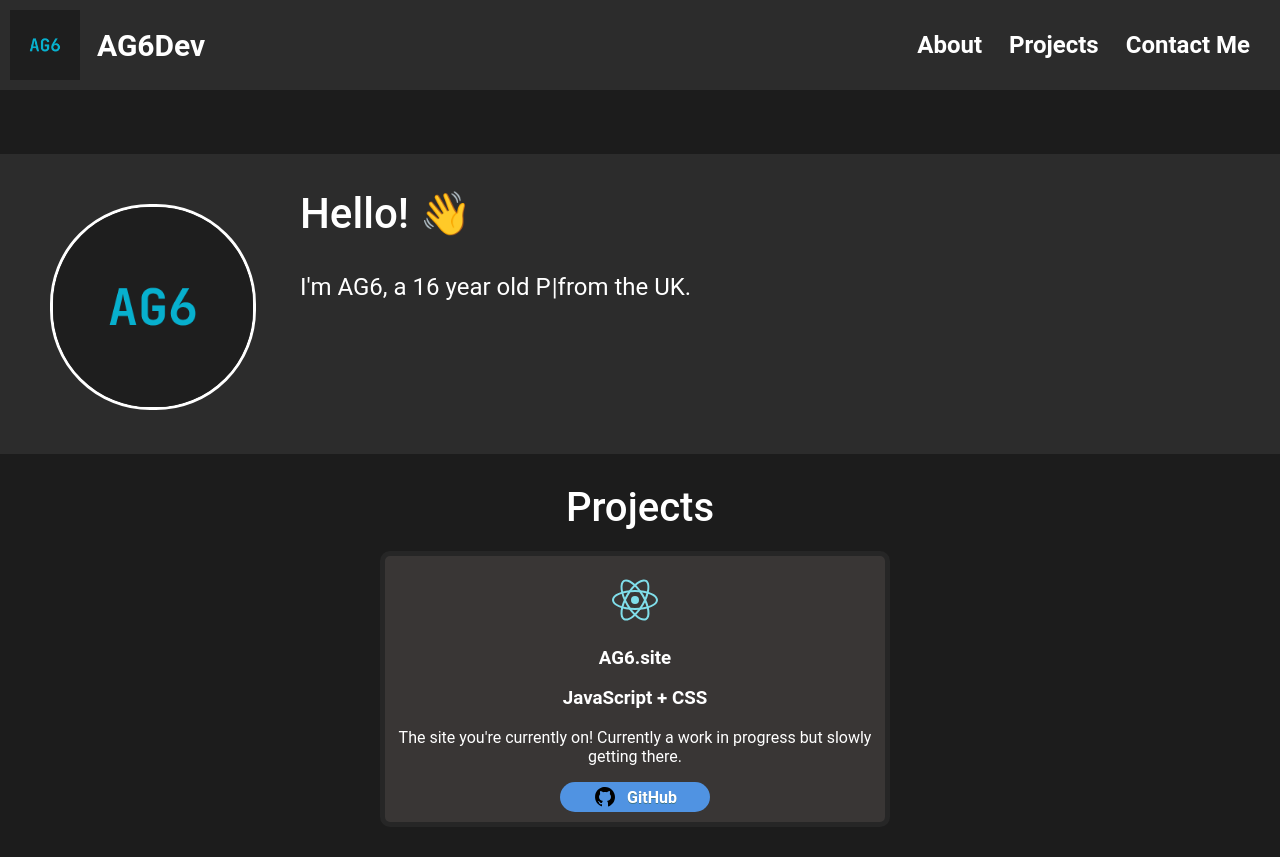
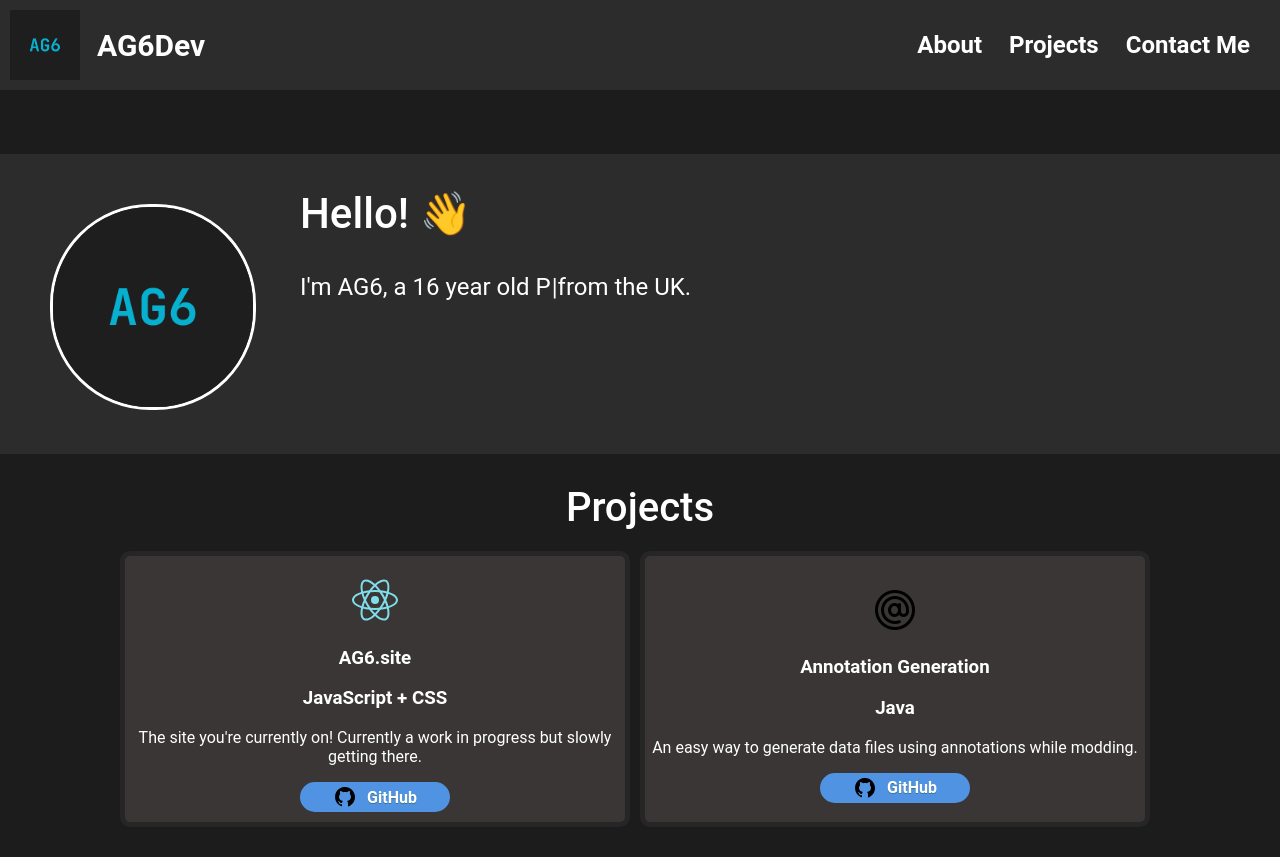
Before and after one commit to AG6Dev/ag6.site, a React (Create React App) app: page / in a window 1280 px wide. Shown: the top 857 px of the page. Built offline with nearby package versions, Linux system fonts and the light colour scheme.

Commit message:
adding annotation generation to projects

```diff
--- a/src/components/Projects.jsx
+++ b/src/components/Projects.jsx
@@ -1,16 +1,19 @@
 import React from "react";
 import ProjectEntry from "./ProjectEntry";
 import react_icon from "../images/react-icon.svg";
+import annotation_icon from "../images/email-annotation-icon.png";
 
 import "../styles/projects.css";
 
 export default function Projects() {
     return (
-        <a id="projects">
+        // eslint-disable-next-line jsx-a11y/anchor-is-valid
+        <a id="projects"    >
             <section className="projects">
                 <span className="projects-title">Projects</span>
                 <div className="projects-div">
                     <ProjectEntry title="AG6.site" description="The site you're currently on! Currently a work in progress but slowly getting there." language="JavaScript + CSS" image={react_icon} github={"https://github.com/AG6Dev/ag6.site/master"}/>
+                    <ProjectEntry title="Annotation Generation" description="An easy way to generate data files using annotations while modding." language="Java" image={annotation_icon} github={"https://github.com/AG6Dev/AnnotationGeneration"}/>
                 </div>
             </section>
         </a>
```
Also changed, not shown: src/images/email-annotation-icon.png (added).
